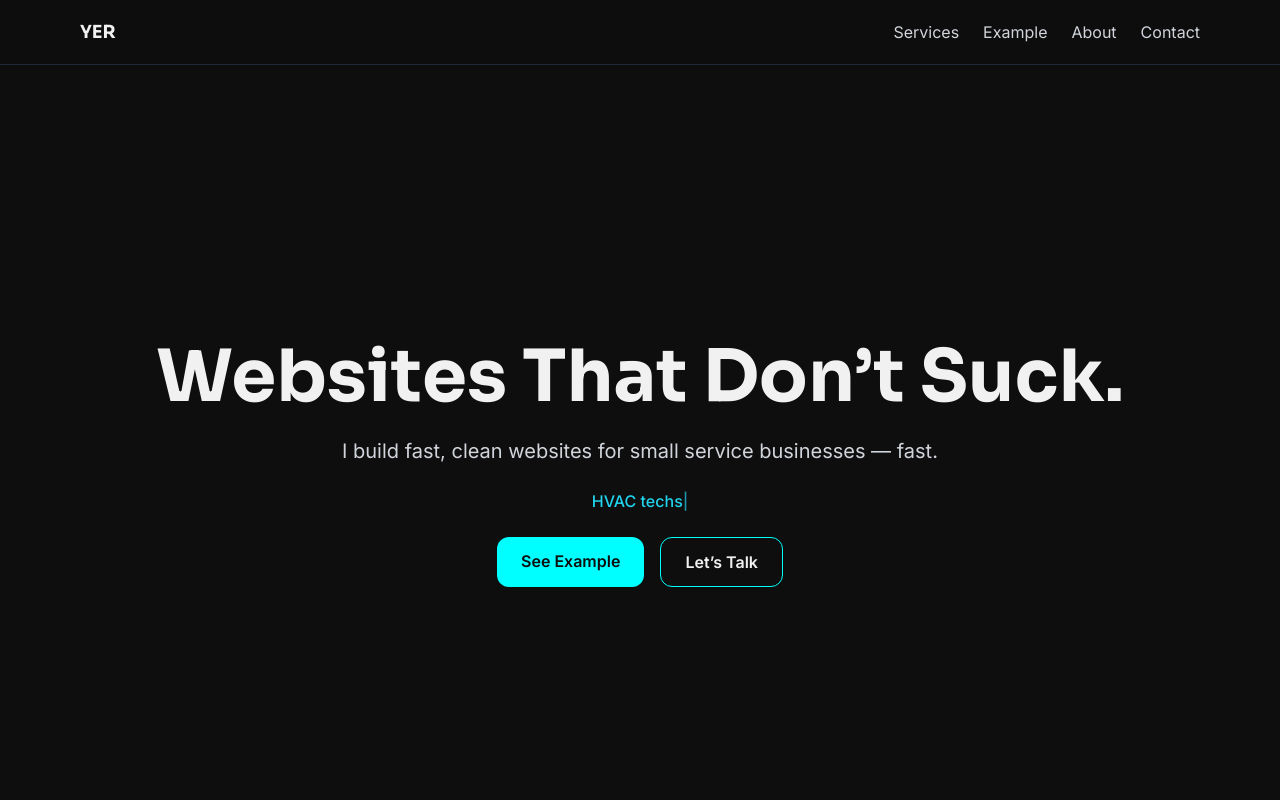
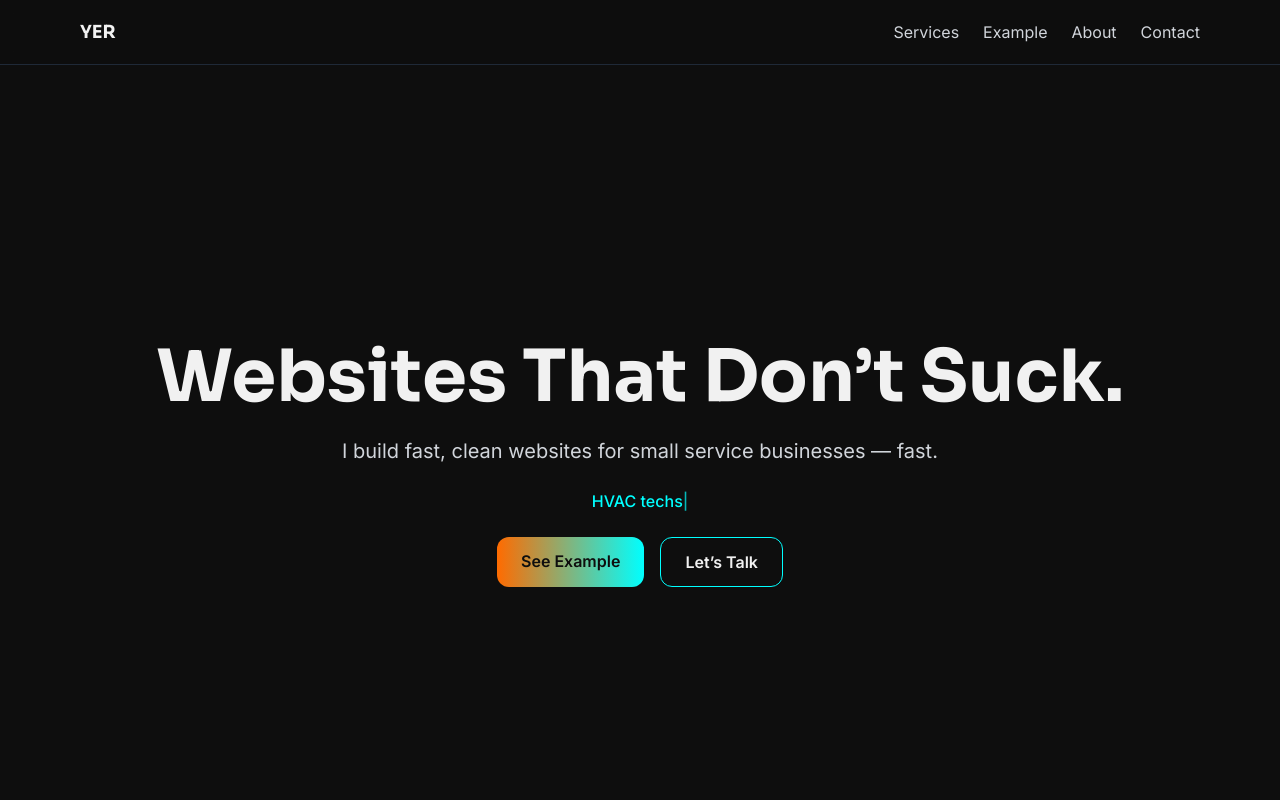
Before and after one commit to yelramy/YoussefWeb, a Next.js app: page / in a window 1280 px wide. Shown: the top 800 px of the page. Built offline with nearby package versions, Linux system fonts and the light colour scheme.

Commit message:
Improve design and add dynamic year

```diff
--- a/app/globals.css
+++ b/app/globals.css
@@ -13,3 +13,7 @@ body {
   background: var(--background);
   color:      var(--foreground);
 }
+
+html {
+  scroll-behavior: smooth;
+}
--- a/components/Footer.tsx
+++ b/components/Footer.tsx
@@ -1,7 +1,8 @@
 export default function Footer() {
+  const year = new Date().getFullYear();
   return (
     <footer className="py-6 text-center text-gray-500 text-sm border-t border-gray-800">
-      © 2025 Youssef El Ramy — All rights reserved.
+      © {year} Youssef El Ramy — All rights reserved.
     </footer>
   );
 }
--- a/components/Hero.tsx
+++ b/components/Hero.tsx
@@ -29,7 +29,7 @@ export default function Hero() {
       </motion.p>
 
       <motion.div
-        className="text-cyan-400 text-md font-medium"
+        className="text-accent text-md font-medium"
         initial={{ opacity: 0, y: 20 }}
         animate={{ opacity: 1, y: 0 }}
         transition={{ delay: 0.3, duration: 0.6 }}
@@ -47,7 +47,7 @@ export default function Hero() {
       >
         <Link
           href="#case"
-          className="px-6 py-3 rounded-xl bg-accent text-dark font-semibold hover:opacity-90 transition"
+          className="px-6 py-3 rounded-xl bg-gradient-to-r from-accent-orange to-accent text-dark font-semibold hover:opacity-90 transition"
         >
           See Example
         </Link>
```
